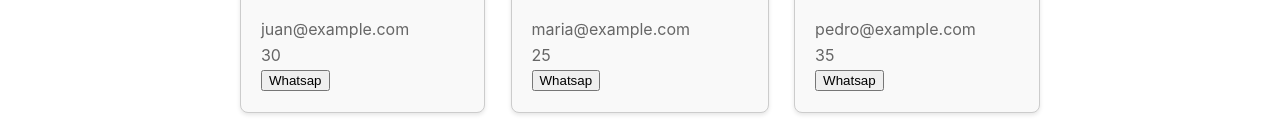
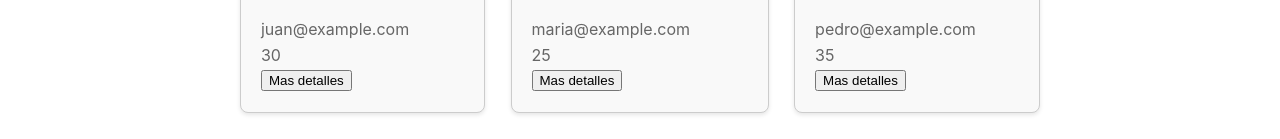
Before and after one commit to daviddiazm/Market_Place_JS, a Vue app: page / in a window 1280 px wide. Shown: the part 806-945 px from the top of the page. Built offline with nearby package versions, Linux system fonts and the light colour scheme.

Commit message:
se le cambio el studen btn que decia whatsapp a uno que dice Mas detallas

```diff
--- a/src/components/StudentCard.vue
+++ b/src/components/StudentCard.vue
@@ -60,7 +60,7 @@ const age = ref(props.age || "No tiene edad");
       <h3>{{ name }} {{ lastName }}</h3>
       <p>{{ email }}</p>
       <p>{{ age }}</p>
-      <button>Whatsap</button>
+      <button>Mas detalles</button>
     </div>
   </div>
 </template>
```
